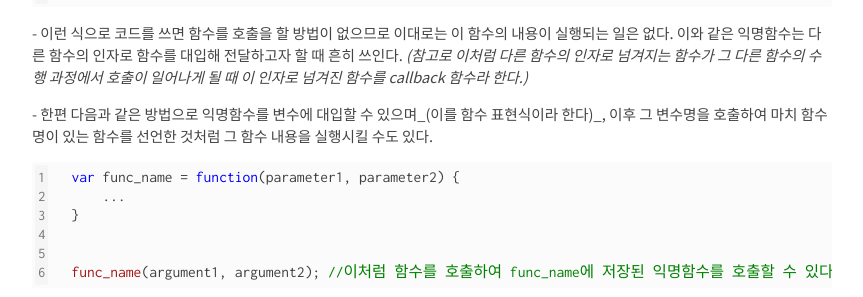
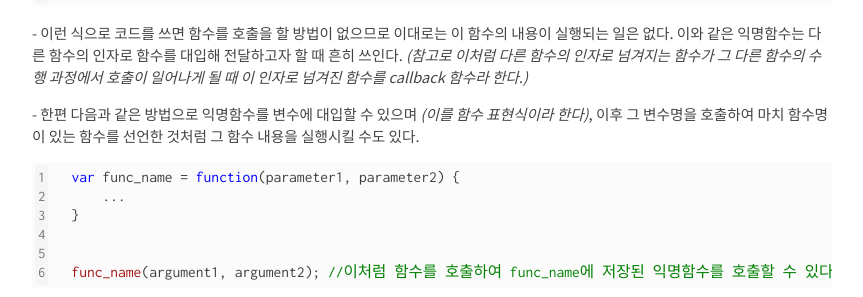
Before and after one commit to kangwooklee29/blog, a Jekyll site: the page built from JavaScript/_posts/2021-09-26-자바스크립트에서의 함수 선언과 호출(익명함수, 람다식).md, in a window 1280 px wide and 900 px high, scrolled down 775 px. Shown: the part 157-454 px from the top of the window, without its empty margins (208-1071 px from the left). Built offline with Jekyll 4.4.1, drawn with Linux system fonts in a browser that asks for light colours; nearby versions of some CDN libraries; comment, search, counter and statistics services are not loaded.

````diff
--- a/JavaScript/_posts/2021-09-26-자바스크립트에서의 함수 선언과 호출(익명함수, 람다식).md
+++ b/JavaScript/_posts/2021-09-26-자바스크립트에서의 함수 선언과 호출(익명함수, 람다식).md
@@ -35,7 +35,7 @@ function()
 
 \- 이런 식으로 코드를 쓰면 함수를 호출을 할 방법이 없으므로 이대로는 이 함수의 내용이 실행되는 일은 없다. 이와 같은 익명함수는 다른 함수의 인자로 함수를 대입해 전달하고자 할 때 흔히 쓰인다. _(참고로 이처럼 다른 함수의 인자로 넘겨지는 함수가 그 다른 함수의 수행 과정에서 호출이 일어나게 될 때 이 인자로 넘겨진 함수를 callback 함수라 한다.)_
 
-\- 한편 다음과 같은 방법으로 익명함수를 변수에 대입할 수 있으며_(이를 함수 표현식이라 한다)_, 이후 그 변수명을 호출하여 마치 함수명이 있는 함수를 선언한 것처럼 그 함수 내용을 실행시킬 수도 있다.
+\- 한편 다음과 같은 방법으로 익명함수를 변수에 대입할 수 있으며 _(이를 함수 표현식이라 한다)_, 이후 그 변수명을 호출하여 마치 함수명이 있는 함수를 선언한 것처럼 그 함수 내용을 실행시킬 수도 있다.
 
 ```javascript
 var func_name = function(parameter1, parameter2) {
````
